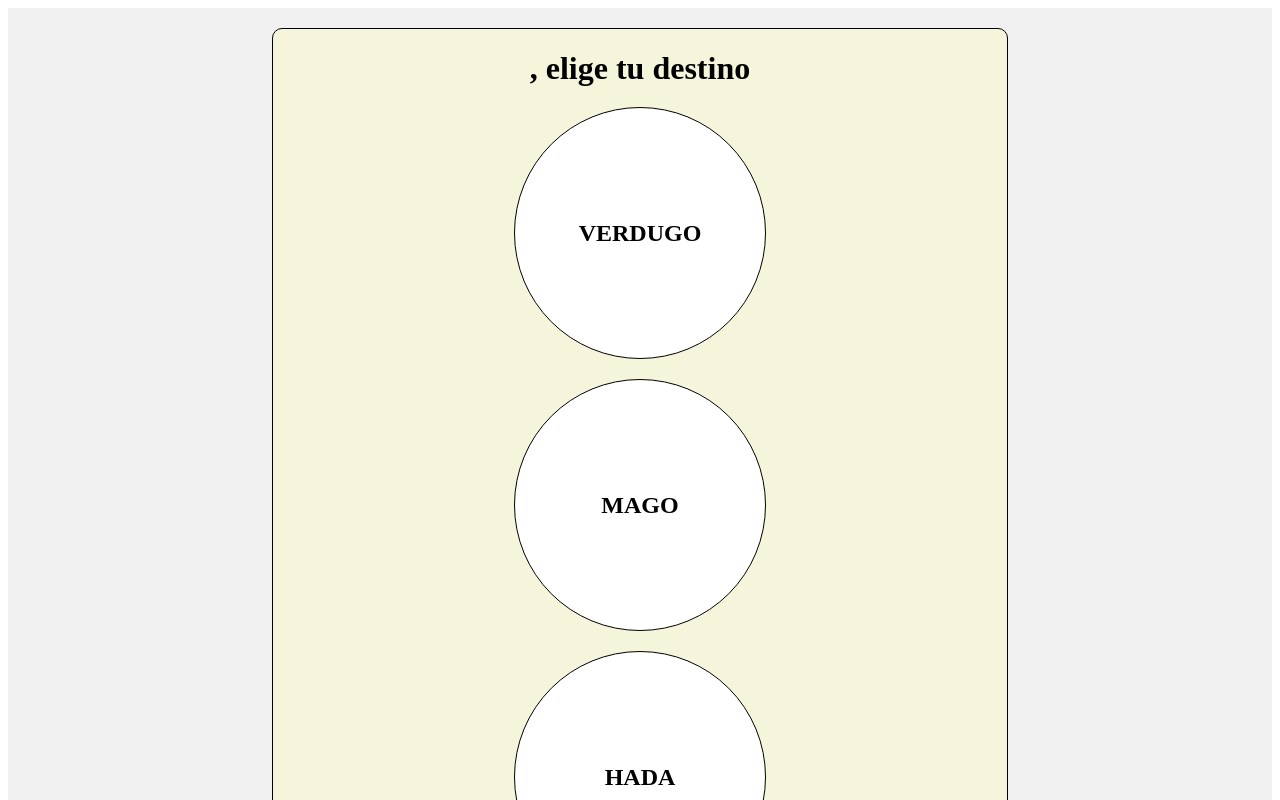
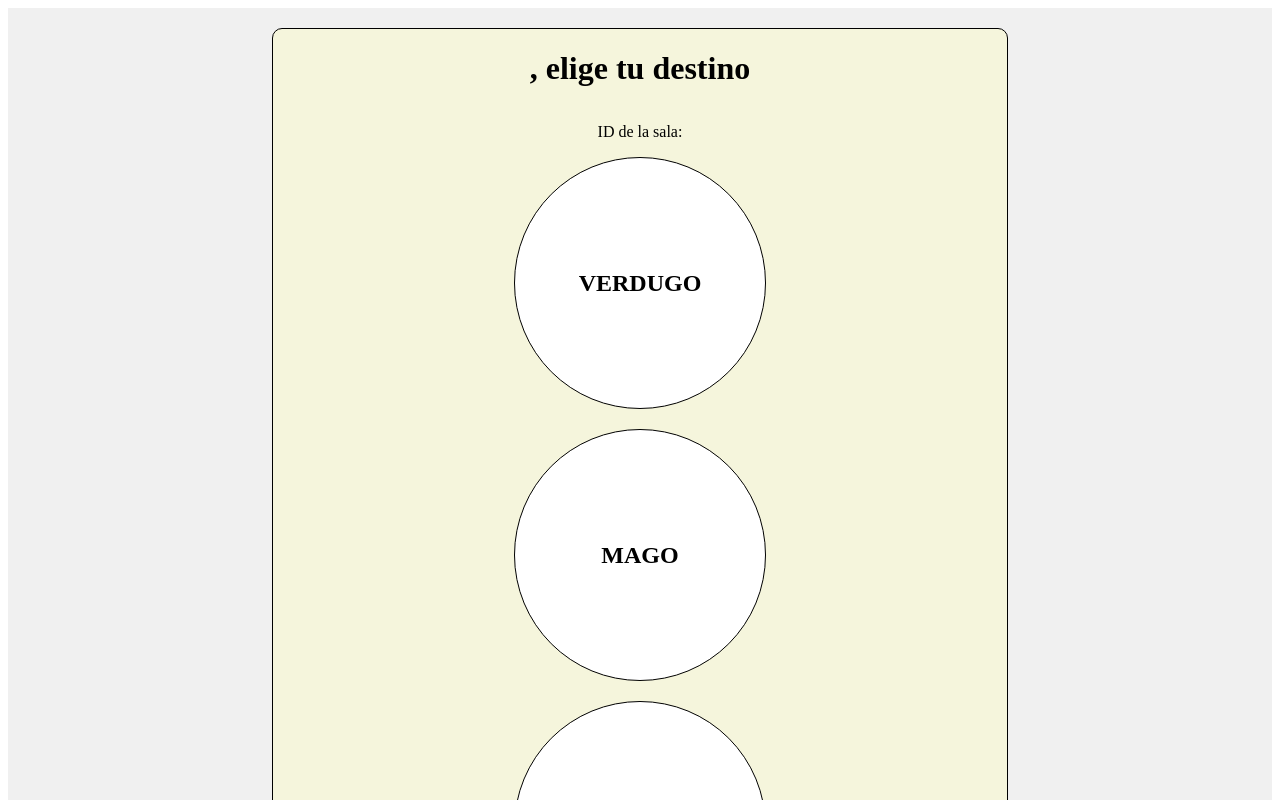
Before and after one commit to jcdiaz13/PurgatioFront, a React (Vite) app: page /lobby in a window 1280 px wide. Shown: the top 800 px of the page. Built offline with nearby package versions, Linux system fonts and the light colour scheme.

Commit message:
carpeta services & creación de usuario y sala

```diff
--- a/src/app/contexts/PlayerContext.jsx
+++ b/src/app/contexts/PlayerContext.jsx
@@ -5,9 +5,11 @@ export const PlayerContext = createContext();
 // eslint-disable-next-line react/prop-types
 export const PlayerProvider = ({ children }) => {
   const [playerName, setPlayerName] = useState('');
+  const [roomId, setRoomId] = useState(null);
+
 
   return (
-    <PlayerContext.Provider value={{ playerName, setPlayerName }}>
+    <PlayerContext.Provider value={{ playerName, setPlayerName, roomId, setRoomId }}>
       {children}
     </PlayerContext.Provider>
   );
--- /dev/null
+++ b/src/app/services/api.js
@@ -0,0 +1,4 @@
+import axios from 'axios';
+export const instance = axios.create({ baseURL: 'http://localhost:8080/' });
+
+export default instance
--- /dev/null
+++ b/src/app/services/player.js
@@ -0,0 +1,4 @@
+import instance from './api';
+
+// CREATE
+export const createPlayer = async (obj) => await instance.post('player/', obj);
--- /dev/null
+++ b/src/app/services/room.js
@@ -0,0 +1,8 @@
+import instance from './api';
+
+// CREATE
+export const createRoom = async (obj) => await instance.post('room/', obj);
+
+//READ
+
+export const getRoomId = async () => await instance.get('room/');
--- /dev/null
+++ b/src/pages/AvatarSelection/AvatarSelection.styles.js
@@ -0,0 +1,6 @@
+// import styled from 'styled-components';
+
+// export const Test = styled.div`
+//  display: flex;
+// `;
+//
--- /dev/null
+++ b/src/pages/AvatarSelection/index.js
@@ -0,0 +1,3 @@
+import AvatarSelection from './AvatarSelection';
+
+export default AvatarSelection;
--- a/src/pages/CreateLobby/CreateLobby.jsx
+++ b/src/pages/CreateLobby/CreateLobby.jsx
@@ -13,6 +13,9 @@ import {
   AvatarOption,
   Overlay,
 } from "./CreateLobby.styles";
+import { createRoom } from '../../app/services/room';
+import { createPlayer } from '../../app/services/player';
+import { CgLaptop } from "react-icons/cg";
 
 // Lista de avatares disponibles
 const avatars = [
@@ -27,16 +30,24 @@ const avatars = [
 ];
 
 function CreateLobby() {
-  const { playerName, setPlayerName } = useContext(PlayerContext);
+  const { playerName, setPlayerName, setRoomId } = useContext(PlayerContext);
   const [isAvatarPopupOpen, setIsAvatarPopupOpen] = useState(false);
   const [selectedAvatar, setSelectedAvatar] = useState(null);
   const navigate = useNavigate();
 
-  const handleCreateLobby = () => {
+  const handleCreateLobby = async () => {
     const trimmedName = playerName.trim();
     if (trimmedName) {
       setPlayerName(trimmedName);
       console.log(playerName);
+
+      const room = await createRoom({});
+      setRoomId(room.data.id);
+
+      const player = await createPlayer({
+        playerName,
+        roomId: room.data.id
+      });
       navigate("/lobby");
     } else {
       alert("Por favor ingrese un nombre antes de continuar.");
--- a/src/pages/Lobby/Lobby.jsx
+++ b/src/pages/Lobby/Lobby.jsx
@@ -3,12 +3,13 @@ import { useContext } from "react";
 import { PlayerContext } from "../../app/contexts/PlayerContext";
 
 const Lobby = () => {
-  const { playerName } = useContext(PlayerContext); // Obtener el nombre del jugador desde el contexto
+  const { playerName, roomId } = useContext(PlayerContext); // Obtener el nombre del jugador desde el contexto
 
   return (
     <LobbyContainer>
       <CirclesContainer>
         <h1>{playerName}, elige tu destino </h1>
+        <p>ID de la sala: {roomId}</p>
         <Circle>
           <h2>VERDUGO</h2>
         </Circle>
```
Also changed, not shown: src/pages/AvatarSelection/AvatarSelection.jsx (added, +9 -0 lines).
